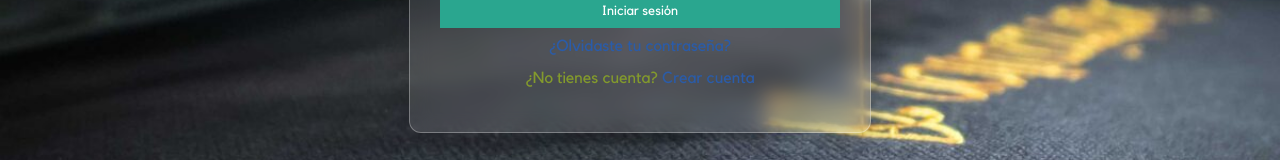
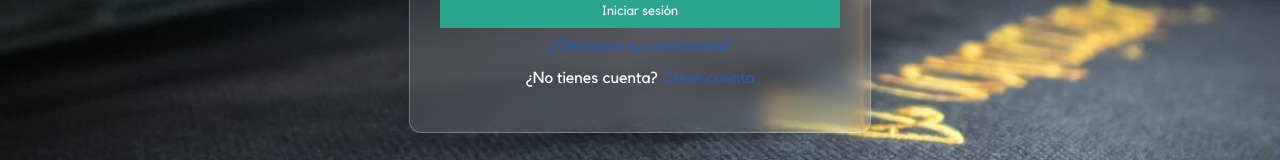
Before and after one commit to Ninaswiftie09/BOF, a Vue app in the folder Frontend_mejorado/: page / in a window 1280 px wide. Shown: the part 467-627 px from the top of the page. Built offline with nearby package versions, Linux system fonts and the light colour scheme; no server answers.

Commit message:
Agregar el elemento en login.vue
Se agregó línea de código para editar las palabras ¿No tienes cuenta? en login.vue

```diff
--- a/Frontend_mejorado/src/views/login.vue
+++ b/Frontend_mejorado/src/views/login.vue
@@ -197,6 +197,10 @@ button:hover {
   color: var(--color-primary);
 }
 
+.create-account p {
+  color: #ffffff;
+}
+
 .success-message {
   margin-top: 20px;
   text-align: center;
```
Also changed, not shown: 1 other file (tests, documents, lock files or other folders).
